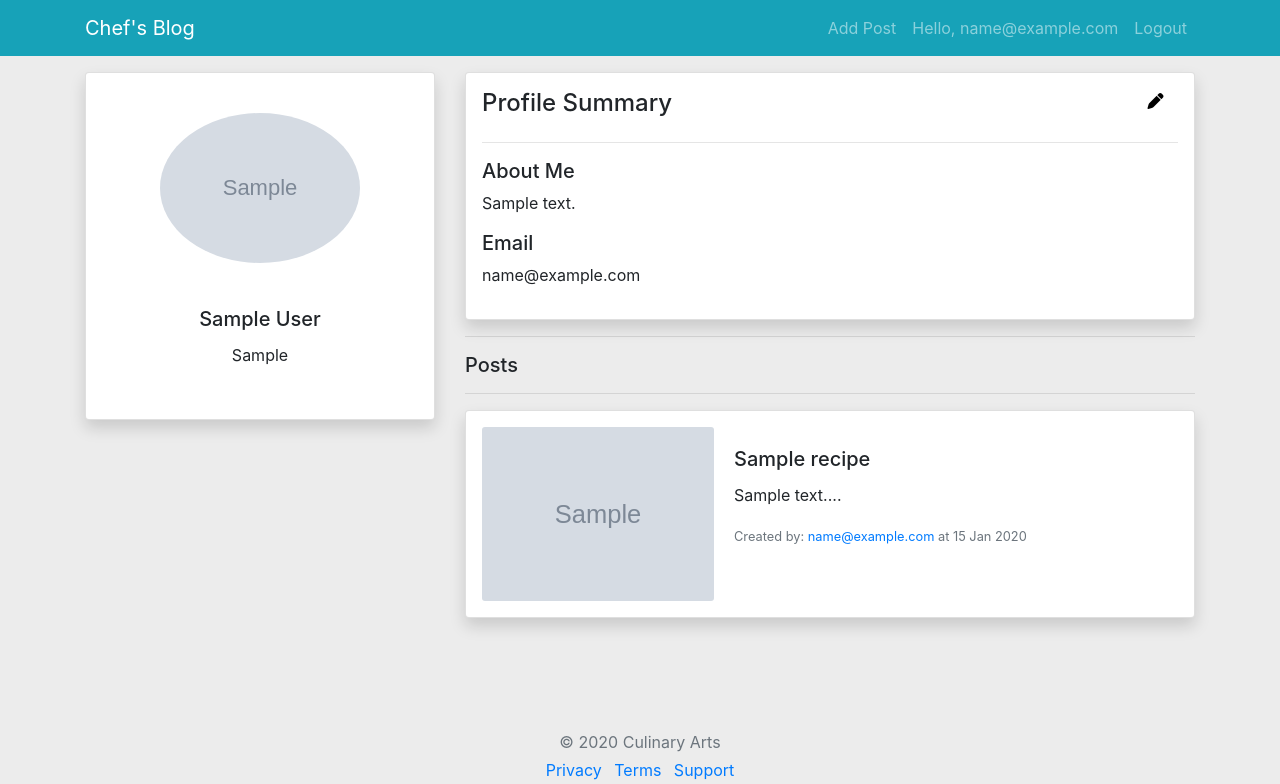
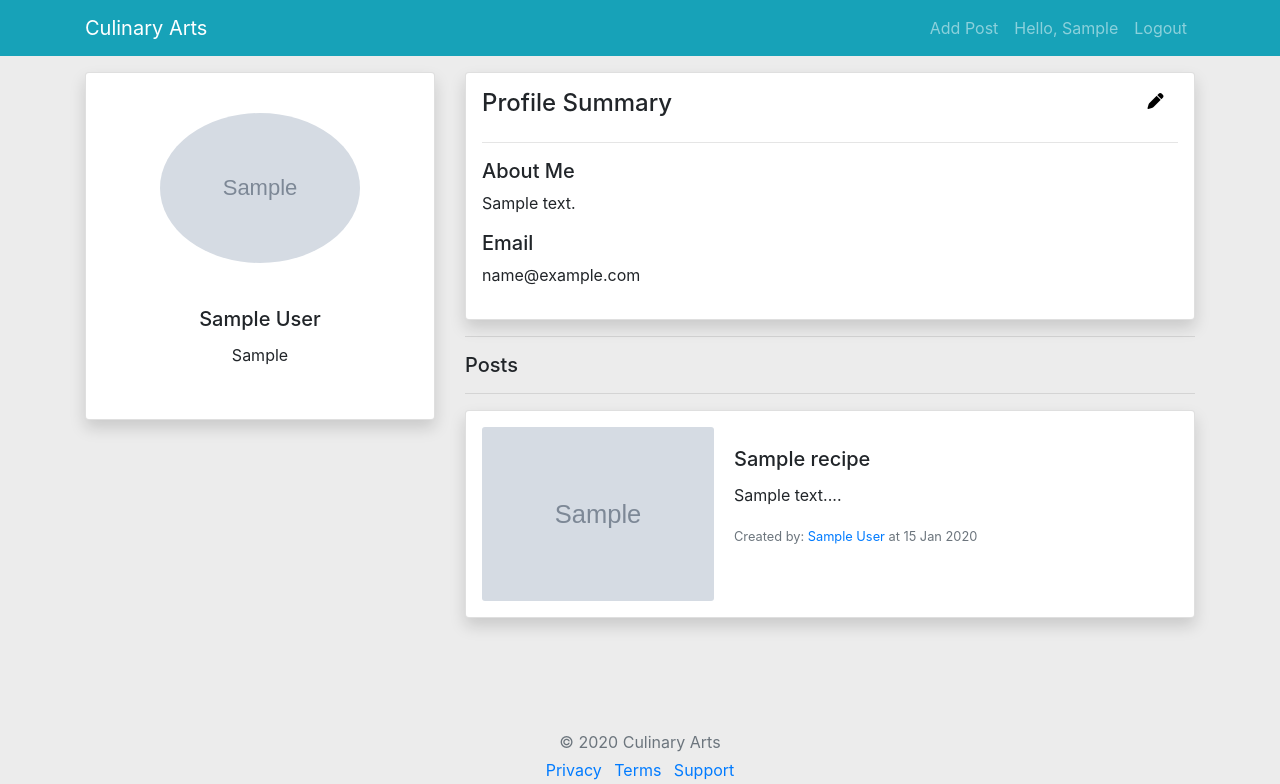
Before and after one commit to indresharma/culinary-app, a Django app: page /profile/1/ in a window 1280 px wide. Shown: the top 784 px of the page. Run offline with Django 3.2, Linux system fonts and the light colour scheme; a user stored in the database is signed in; tables that the repository leaves empty hold one stand-in row (values such as "Sample post"); grey boxes marked "Sample" are stand-in pictures; some libraries are stand-ins or nearby versions.

Commit message:
removed updated register form and bug fixes

```diff
--- a/core/templates/core/_post.html
+++ b/core/templates/core/_post.html
@@ -8,7 +8,7 @@
             <div class="card-body">
                 <h5 class="card-title">{{object.title | capfirst}}</h5>
                 <p class="card-text">{{object.get_summary | capfirst}}</p>
-                <p class="card-text"><small class="text-muted">Created by: <span><a href="{% url 'profile' object.user.id %}">{{object.user}}</a></span> at {{object.data_created | date:'d M Y'}}</small></p>
+                <p class="card-text"><small class="text-muted">Created by: <span><a href="{% url 'profile' object.user.id %}">{{object.user.profile.first_name}} {{object.user.profile.last_name}}</a></span> at {{object.data_created | date:'d M Y'}}</small></p>
             </div>
         </div>
     </div>
--- a/core/templates/core/base.html
+++ b/core/templates/core/base.html
@@ -59,14 +59,14 @@
     id="navbar">
     <div class="container">
       <div class="navbar-nav align-items-center">
-        <a class="navbar-brand mynav" href="{% url 'core:recipes' %}">Chef's Blog</a>
+        <a class="navbar-brand mynav" href="{% url 'core:recipes' %}">Culinary Arts</a>
       </div>
       <div class="navbar-nav ml-auto">
         {% if user.is_authenticated %}
 
         <a class="nav-item nav-link" href="{% url 'core:create-recipe' %}" class="btn btn-simple">Add Post</a>
         <a class="nav-item nav-link" href="{% url 'profile' user.id %}" class="btn btn-simple">Hello,
-          {{user.email}}</a>
+          {{ request.user.profile.first_name}}</a>
         <a class="nav-item nav-link" href="{% url 'logout' %}" class="btn btn-simple">Logout</a>
 
         {% else %}
--- a/core/templates/core/recipe_detail.html
+++ b/core/templates/core/recipe_detail.html
@@ -3,7 +3,7 @@
 <div class="container">
     <div class="row">
         <div class="col-md-5 mt-3">
-            <img class="card" height="300px" width="350px" src="{{object.get_image_url}}">
+            <img class="card-img" height="300px" width="350px" src="{{object.get_image_url}}">
         </div>
 
         <div class="col-md-7 mt-3">
--- a/user/forms.py
+++ b/user/forms.py
@@ -7,4 +7,4 @@ class RegisterForm(UserCreationForm):
 
     class Meta:
         model = get_user_model()
-        fields = ('email', 'password1', 'password2')
+        fields = ('first_name', 'last_name', 'email', 'password1', 'password2')
--- a/user/templates/user/login.html
+++ b/user/templates/user/login.html
@@ -4,7 +4,7 @@
 
 <div class="container">
     <div class="row mt-4 mb-4">
-        <div class="col-md-4 offset-md-4">
+        <div class="col-md-6 offset-md-3">
             <div class="card shadow mt-4 bg-white rounded">
                 <div class="card-header bg-info text-white">
                     <div class="card-title">
@@ -15,7 +15,7 @@
                     <form method="POST">
                         {% csrf_token %}
                         {{ form | crispy }}
-                        <button type="submit" class="btn btn-info">Login</button>
+                        <button type="submit" class="btn btn-info float-right">Login</button>
                     </form>
                 </div>
             </div>
--- a/user/templates/user/profile.html
+++ b/user/templates/user/profile.html
@@ -14,7 +14,7 @@
 
                 <div class="card-body">
                     <h5 class="card-title text-center">{{user.profile.first_name | default:""}}
-                        {{user.profile.last_name |default_if_none:"Name"}}</h5>
+                        {{user.profile.last_name |default:""}}</h5>
                     <p class="text-center">{{user.profile.location | default_if_none:"Location"}}</p>
                 </div>
             </div>
@@ -43,7 +43,9 @@
                 </div>
                 <div>
                     <h5>Email</h5>
+                    {% if user == request.user %}
                     <p>{{user.email}}</p>
+                    {% endif %}
                 </div>
 
             </div>
--- a/user/templates/user/register.html
+++ b/user/templates/user/register.html
@@ -15,7 +15,7 @@
                     <form method="POST">
                         {% csrf_token %}
                         {{ form | crispy }}
-                        <button type="submit" class="btn btn-info">Sign Up</button>
+                        <button type="submit" class="btn btn-info float-right">Sign Up</button>
                     </form>
                 </div>
             </div>
--- a/user/views.py
+++ b/user/views.py
@@ -17,15 +17,14 @@ class Register(CreateView):
     template_name = 'user/register.html'
     success_url = '/login/'
 
-    # def get(self, request, *args, **kwargs):
-    #     form = RegisterForm()
-    #     return render(request, 'user/register.html', {'form': form})
-
-    # def post(self, request, *args, **kwargs):
-    #     form = RegisterForm(self.request.POST)
-    #     if form.is_valid():
-    #         form.save()
-    #         return redirect('login')
+    def form_valid(self, form):
+        first_name = form.cleaned_data.get('first_name')
+        last_name = form.cleaned_data.get('last_name')
+        user = form.save()
+        user.profile.first_name = first_name
+        user.profile.last_name = last_name
+        user.save()
+        return super().form_valid(form)
 
 
 class ProfileView(LoginRequiredMixin, View):
```
Also changed, not shown: core/views.py (+13 -8 lines).
